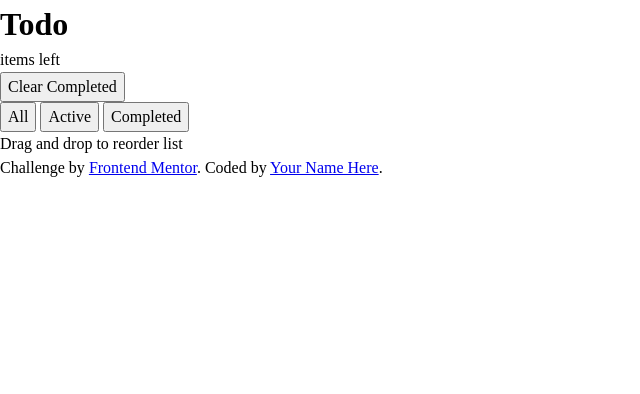
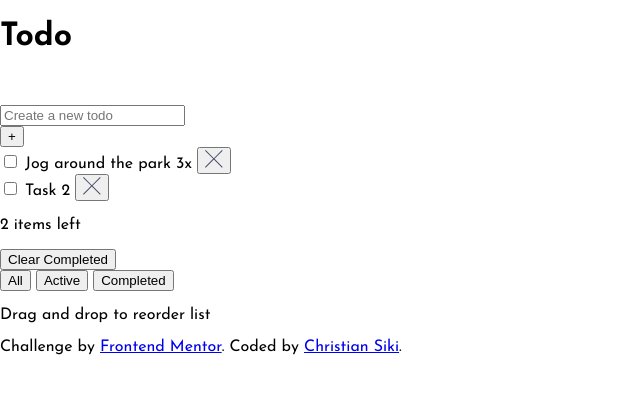
Before and after one commit to christiansiki/todo-app, a plain HTML site: page index.html in a window 1280 px wide. Shown: the whole page, without its empty margins (0-640 px from the left). Drawn offline with Linux system fonts and the light colour scheme.

Commit message:
Completed HTML Structure

```diff
--- a/index.html
+++ b/index.html
@@ -15,24 +15,78 @@
 </head>
 <body>
 
+  <header>
     <h1>Todo</h1>
+    <img src="./images/icon-sun.svg" alt="light-dark toggle icon-sun">
+  </header>
 
-  <div class="">
-    <p><!-- Add dynamic number --> items left</p>
-    <button>Clear Completed</button>
+
+  <main>
+    <div class="todo-list">
+
+      <div class="todo-header">
+        <div class="task-creator">
+          <form action="">
+            <input
+              type="text"
+              placeholder="Create a new todo"
+              aria-label="new task name"
+            />
+          </form>
+          <button class="btn btn-create" aria-label="create new task">+</button>
+        </div>
       </div>
 
-  <div class="taskBtns">
-    <button>All</button>
-    <button>Active</button>
-    <button>Completed</button>
+      <div class="todo-body">
+        <div class="tasks">
+          <div class="task">
+            <input
+              type="checkbox"
+              id="task-1"
+            />
+            <label for="task-1">
+              <span class="custom-checkbox"></span>
+              Jog around the park 3x
+            </label>
+            <button class="delete-button" aria-label="delete task">
+              <img src="./images/icon-cross.svg" alt="delete-button">
+            </button>
+          </div>
+          <!-- Task 1 -->
+          <div class="task">
+            <input type="checkbox" id="task-2" />
+            <label for="task-2">
+              <span class="custom-checkbox"></span>
+              Task 2
+            </label>
+            <button class="btn btn-delete" aria-label="delete task">
+              <img src="./images/icon-cross.svg" alt="delete-button">
+            </button>
+          </div>
+          <!-- Task 2 -->
+        </div>
+      </div>
+
+      <div class="todo-footer">
+        <p class="task-count">2 items left</p>
+        <button class="btn btn-clear">Clear Completed</button>
+      </div>
+
+      <div class="task-buttons">
+        <button class="btn btn-tasks">All</button>
+        <button class="btn btn-tasks">Active</button>
+        <button class="btn btn-tasks">Completed</button>
+      </div>
     </div>
 
     <p>Drag and drop to reorder list</p>
+  </main>
 
+  <footer>
     <div class="attribution">
       Challenge by <a href="https://www.frontendmentor.io?ref=challenge" target="_blank">Frontend Mentor</a>.
-    Coded by <a href="#">Your Name Here</a>.
+      Coded by <a href="#">Christian Siki</a>.
     </div>
+  </footer>
 </body>
 </html>
--- a/styles.css
+++ b/styles.css
@@ -10,70 +10,8 @@
   box-sizing: border-box;
 }
 
-/* Remove default margin */
-body,
-h1,
-h2,
-h3,
-h4,
-p,
-figure,
-blockquote,
-dl,
-dd {
+body {
   margin: 0;
+  font-family: "Josefin Sans", sans-serif;
+  font-weight: 400;
 }
-
-/* Remove list styles on ul, ol elements with a list role, which suggests default styling will be removed */
-ul[role='list'],
-ol[role='list'] {
-  list-style: none;
-}
-
-/* Set core root defaults */
-html:focus-within {
-  scroll-behavior: smooth;
-}
-
-/* Set core body defaults */
-body {
-  min-height: 100vh;
-  text-rendering: optimizeSpeed;
-  line-height: 1.5;
-}
-
-/* A elements that don't have a class get default styles */
-a:not([class]) {
-  text-decoration-skip-ink: auto;
-}
-
-/* Make images easier to work with */
-img,
-picture {
-  max-width: 100%;
-  display: block;
-}
-
-/* Inherit fonts for inputs and buttons */
-input,
-button,
-textarea,
-select {
-  font: inherit;
-}
-
-/* Remove all animations, transitions and smooth scroll for people that prefer not to see them */
-@media (prefers-reduced-motion: reduce) {
-  html:focus-within {
-   scroll-behavior: auto;
-  }
-
-  *,
-  *::before,
-  *::after {
-    animation-duration: 0.01ms !important;
-    animation-iteration-count: 1 !important;
-    transition-duration: 0.01ms !important;
-    scroll-behavior: auto !important;
-  }
-}
```
Lines whose indentation alone changed are shown as unchanged.
